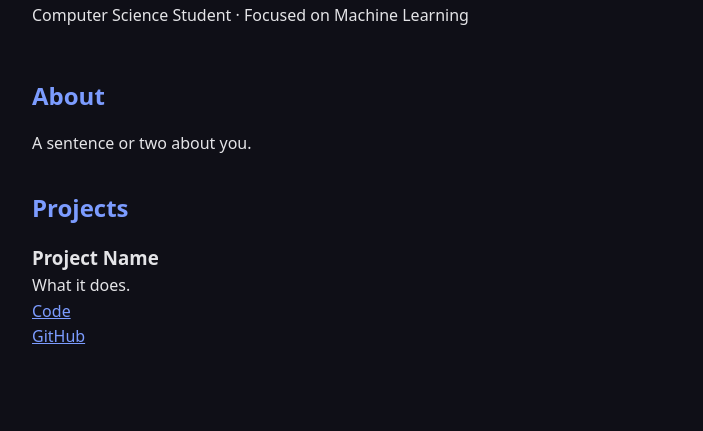
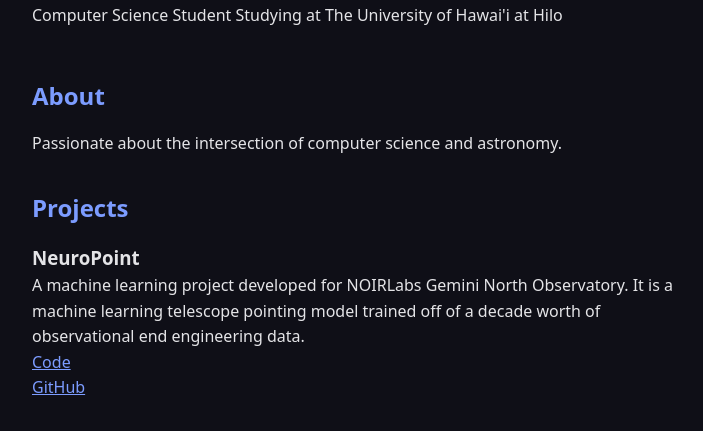
Before and after one commit to IsaiahKoamalu/IsaiahBroderson.github.io, a plain HTML site: page index.html in a window 1280 px wide. Shown: the part 125-556 px from the top of the page, without its empty margins (272-975 px from the left). Drawn offline with Linux system fonts and the light colour scheme.

Commit message:
Revise personal bio and project description
Updated personal information and project details in index.html.

```diff
--- a/index.html
+++ b/index.html
@@ -9,20 +9,21 @@
 <body>
   <header>
     <h1>Isaiah Broderson</h1>
-    <p>Computer Science Student · Focused on Machine Learning</p>
+    <p>Computer Science Student Studying at The University of Hawai'i at Hilo</p>
   </header>
 
   <main>
     <section id="about">
       <h2>About</h2>
-      <p>A sentence or two about you.</p>
+      <p>Passionate about the intersection of computer science and astronomy.</p>
     </section>
 
     <section id="projects">
       <h2>Projects</h2>
       <article>
-        <h3>Project Name</h3>
-        <p>What it does.</p>
+        <h3>NeuroPoint</h3>
+        <p>A machine learning project developed for NOIRLabs Gemini North Observatory. It is a machine learning telescope pointing model
+           trained off of a decade worth of observational end engineering data.</p>
         <a href="https://github.com/you/repo">Code</a>
       </article>
     </section>
```
